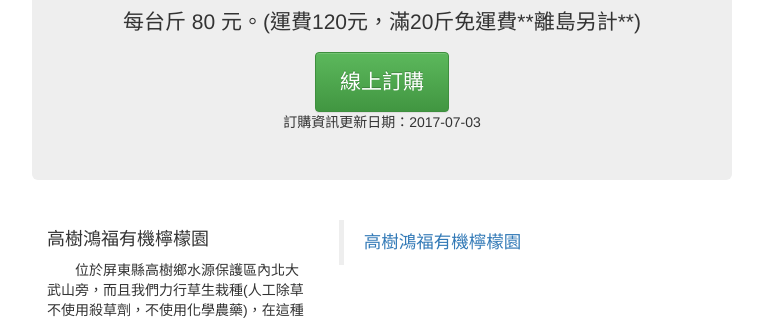
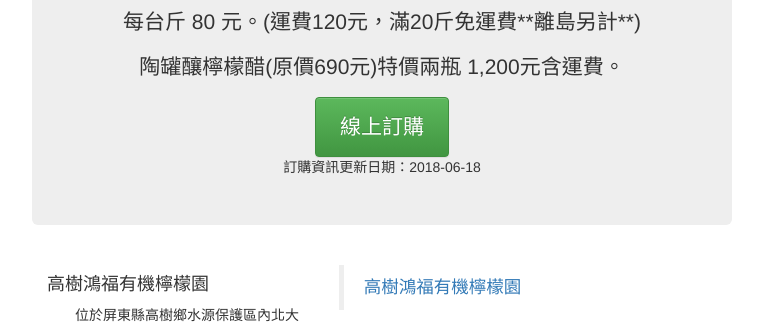
Before and after one commit to 0929281689/lemon, a plain HTML site: page index.html in a window 1280 px wide. Shown: the part 441-763 px from the top of the page, without its empty margins (258-1021 px from the left). Drawn offline with nearby package versions, Linux system fonts and the light colour scheme.

Commit message:
first commit

```diff
--- a/index.html
+++ b/index.html
@@ -59,8 +59,9 @@ j=d.createElement(s),dl=l!='dataLayer'?'&l='+l:'';j.async=true;j.src=
         <h1>高樹鴻福有機檸檬園</h1>
         <h2><img src="logo.jpg" class="img-circle"/></h2>
         <p>每台斤 80 元。(運費120元，滿20斤免運費**離島另計**)</p>
+        <p>陶罐釀檸檬醋(原價690元)特價兩瓶 1,200元含運費。</p>
         <a href="http://goo.gl/forms/ijEfo3F0XM" class="btn btn-large btn-success" target="_blank">線上訂購</a>
-              <br/>訂購資訊更新日期：2017-07-03
+              <br/>訂購資訊更新日期：2018-06-18
       </div>
 
 
```
